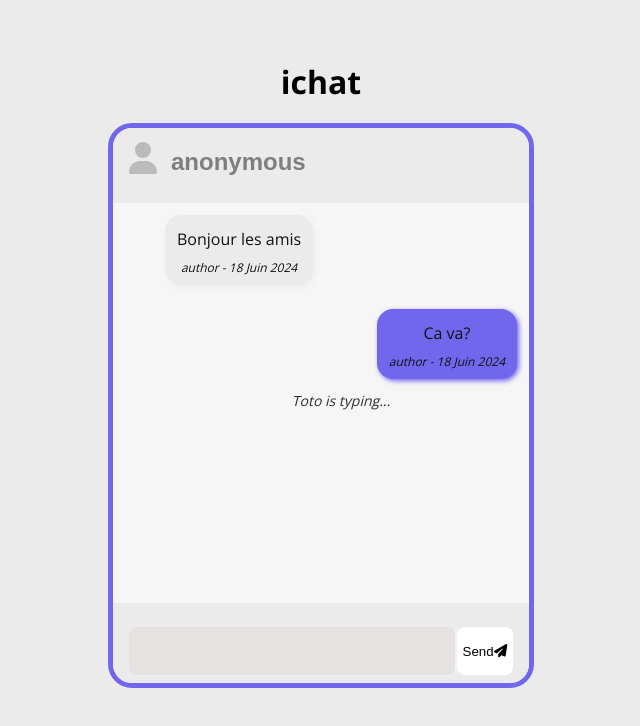
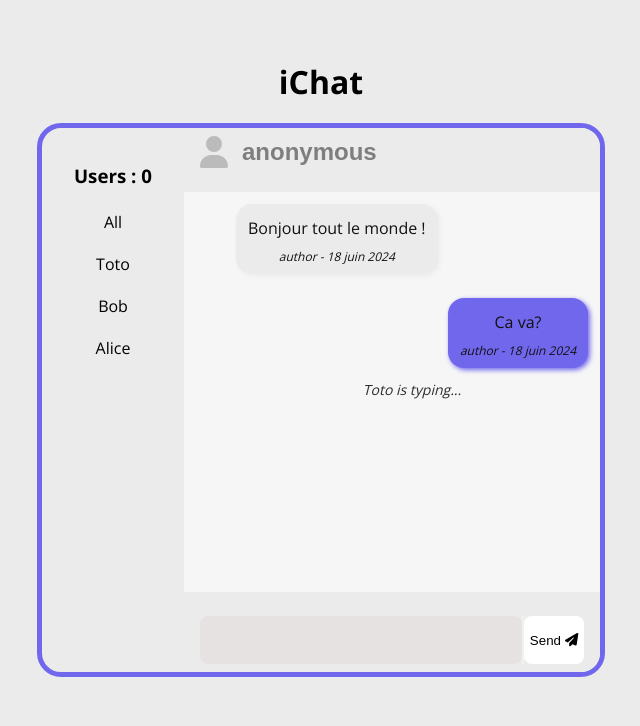
Before and after one commit to elhadjtall/NODE_JS_SOCKETS, a React (Vite) app: page / in a window 1280 px wide. Shown: the top 726 px of the page, without its empty margins (319-959 px from the left). Built offline with nearby package versions, Linux system fonts and the light colour scheme.

Commit message:
Ajout des listes des utilisateurs

```diff
--- a/src/App.css
+++ b/src/App.css
@@ -130,3 +130,42 @@ body {
 .sendButton:hover {
   background-color: #624be4;
 }
+
+.sendButton:active {
+  background-color: #624be4;
+}
+
+.sendButton:focus {
+  outline: none;
+}
+.flex {
+  display: flex;
+}
+
+.userList {
+  padding: 1em 2em;
+}
+.userList ul {
+  list-style: none;
+  margin: 0;
+  padding: 0;
+}
+
+.userList li {
+  margin: 10px;
+  padding: 5px;
+  cursor: pointer;
+  border-radius: 10px;
+}
+
+.userList li:hover {
+  background-color: #a2a2ac;
+}
+
+.userList li:active {
+  color: #7067ec;
+}
+
+.userList li:focus {
+  outline: none;
+}
--- a/src/App.jsx
+++ b/src/App.jsx
@@ -23,38 +23,56 @@ function App() {
 
   return (
     <>
-      <h1 className='title'>ichat</h1>
+    <h1 className='title'>iChat</h1>
     <div className="mainChat">
+      <div className="flex">
+        <div className="userList">
+          <h3>Users : 0</h3>
+          <ul>
+            <li>All</li>
+            <li>Toto</li>
+            <li>Bob</li>
+            <li>Alice</li>
+          </ul>
+        </div>
+        <div className="chat">
           <div className="name">
-          <span>
-            <FontAwesomeIcon icon={faUser}/>
-            <input type="text" className="nameInput"
+          <span className="nameForm">
+            <FontAwesomeIcon icon={faUser} />
+            <input type="text"
+              className="nameInput"
               id="nameInput"
               value={name}
-            onChange={handleNameChange}/>
+              onChange={handleNameChange}
+              maxLength="20"
+            />
           </span>
         </div>
         <ul className="conversation">
-            <li className='messageLeft'>
-              <p className='message'>Bonjour les amis</p>
-              <span>author - 18 Juin 2024</span>
+          <li className="messageLeft">
+            <p className="message">Bonjour tout le monde !</p>
+            <span>author - 18 juin 2024</span>
           </li>
-            <li className='messageRight'>
-              <p className='message'>Ca va?</p>
-              <span>author - 18 Juin 2024</span>
+          <li className="messageRight">
+            <p className="message">Ca va?</p>
+            <span>author - 18 juin 2024</span>
           </li>
-            <li className='messageFeedback'>
-              <p className='feedback'>Toto is typing...</p>
+          <li className="messageFeedback">
+            <p className="feedback">Toto is typing...</p>
           </li>
         </ul>
         <form className="messageForm">
-          <input type="text" className="messageInput"
-          id="messageInput"
+          <input type="text"
+            name="message"
+            className='messageInput'
             value={message}
-          onChange={handleMessageChange}/>
+            onChange={handleMessageChange}
+          />
           <div className="vDivider"></div>
-          <button type="submit" className="sendButton">Send<FontAwesomeIcon icon={faPaperPlane}/></button>
+          <button type="submit" className='sendButton'>Send <FontAwesomeIcon icon={faPaperPlane}/></button>
         </form>
+        </div>
+      </div>
 
     </div>
   </>
```
Lines whose indentation alone changed are shown as unchanged.
